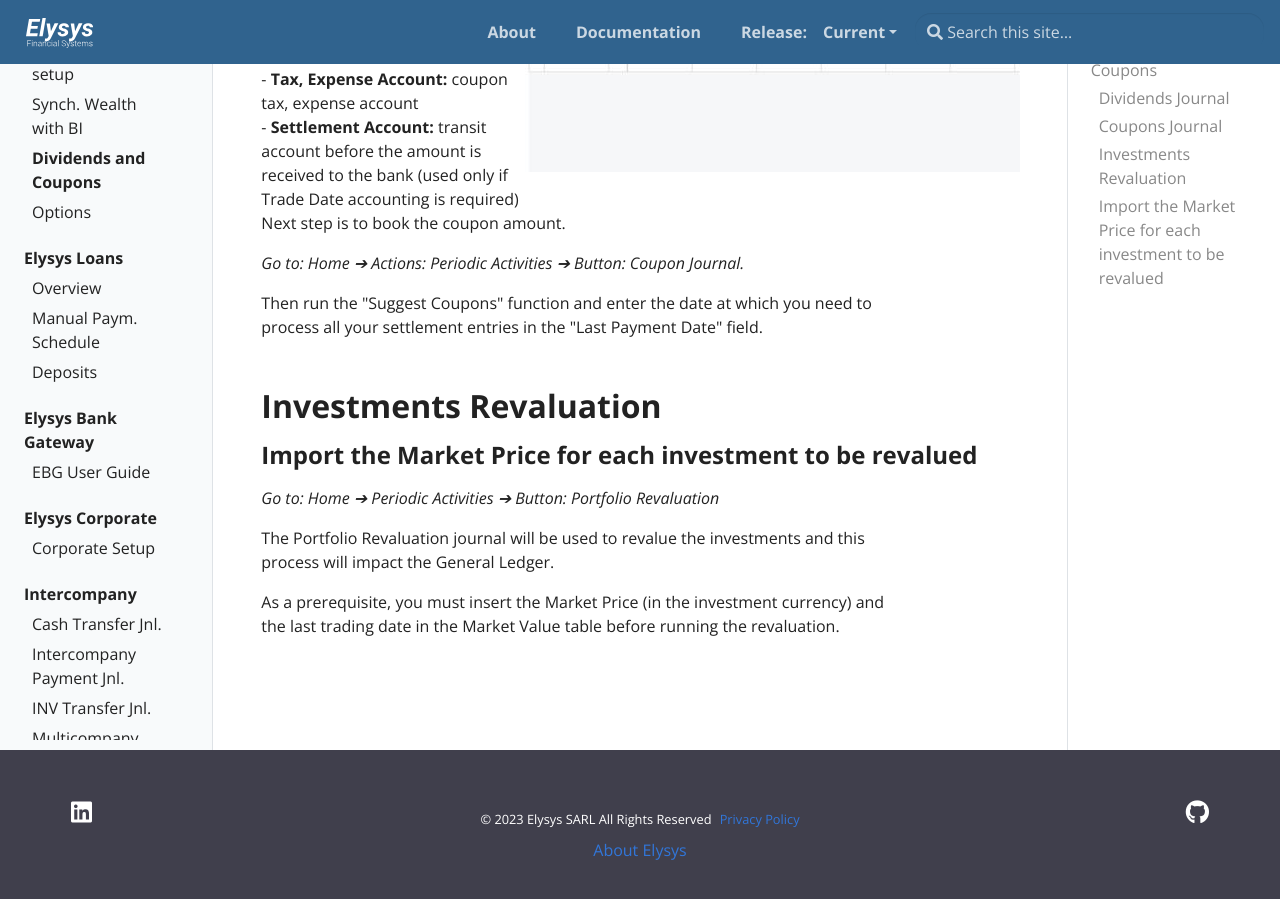
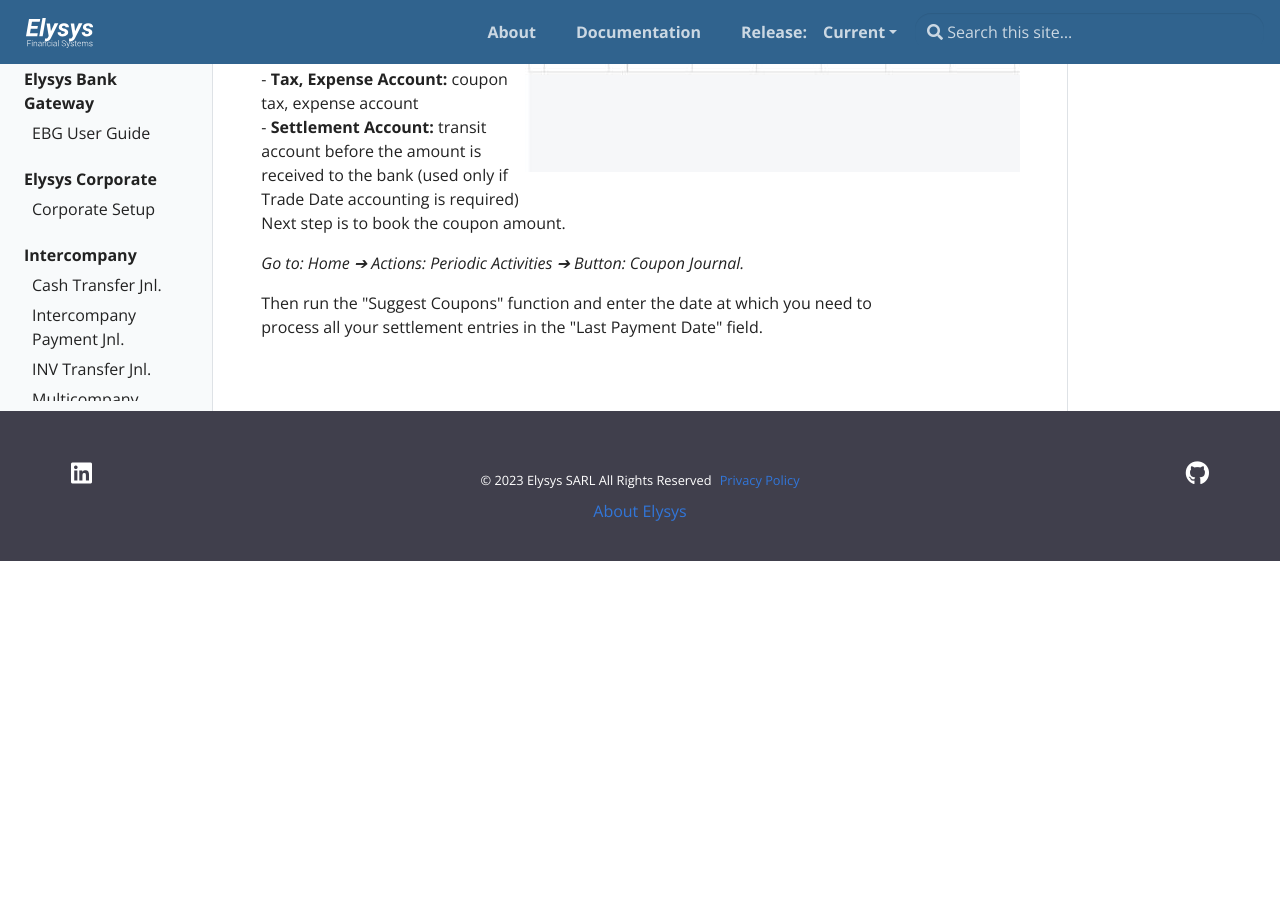
Before and after one commit to Elysys/Docs, a Jekyll site: the page built from _docs/wealth/DividendsCoupons.md, in a window 1280 px wide and 900 px high, scrolled down 1816 px. Built offline with Jekyll 4.4.1, drawn with Linux system fonts in a browser that asks for light colours; after the commit the page ends 2377 px from its top, so only the background shows below that.

Commit message:
coupons and dividends further deleting unnecessary chapter

```diff
--- a/_docs/wealth/DividendsCoupons.md
+++ b/_docs/wealth/DividendsCoupons.md
@@ -117,18 +117,3 @@ Next step is to book the coupon amount.
 Then run the \"Suggest Coupons\" function and enter the date at which
 you need to process all your settlement entries in the \"Last Payment
 Date\" field.
-
-## **Investments Revaluation**
-
-### **Import the Market Price for each investment to be revalued**
-
-*Go to: Home ➔ Periodic Activities ➔ Button: Portfolio Revaluation*
-
-The Portfolio Revaluation journal will be used to revalue the
-investments and this process will impact the General Ledger.
-
-As a prerequisite, you must insert the Market Price (in the investment
-currency) and the last trading date in the Market Value table before
-running the revaluation.
-
-![](../../assets/img/DividendsCoupons/image004.jpg)
```
